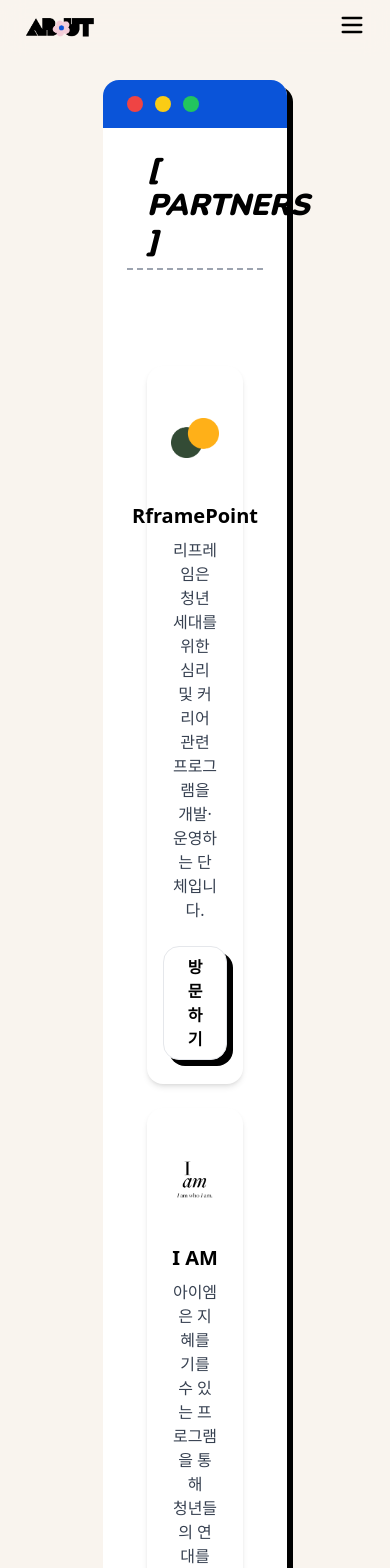
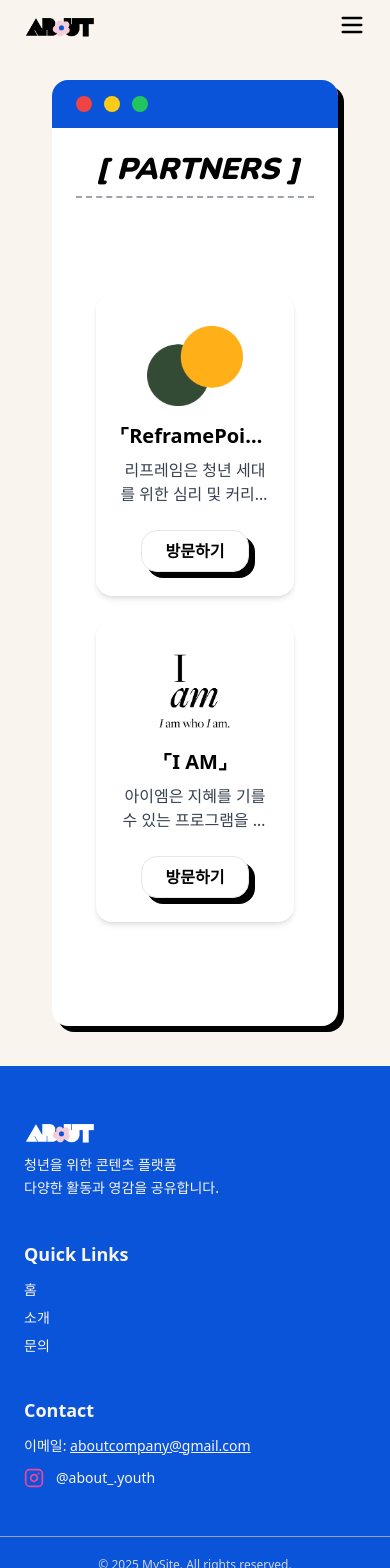
Before and after one commit to aboutkr/about, a React (Vite) app: page /partners in a window 390 px wide. Shown: the top 1568 px of the page. Built offline with nearby package versions, Linux system fonts and the light colour scheme; a web font is replaced by a local one.

Commit message:
반응형 수정

```diff
--- a/src/pages/About.tsx
+++ b/src/pages/About.tsx
@@ -1,9 +1,9 @@
 export default function About() {
   return (
     <>
-      <section className="pt-20 px-20 bg-Abeige w-full flex justify-center items-start py-10">
+      <section className="pt-20 px-4 sm:px-10 md:px-16 lg:px-20 bg-Abeige w-full flex justify-center items-start py-10">
         <div
-          className="w-4/5 bg-white rounded-[16px] relative flex flex-col"
+          className="w-full lg:w-4/5 bg-white rounded-[16px] relative flex flex-col"
           style={{
             boxShadow: '6px 6px 0 0 black',
           }}
@@ -26,11 +26,14 @@
               <div className="w-full max-w-5xl space-y-16">
                 {/* About Us 헤더 */}
                 <section className="space-y-4">
-                <div className="inline-flex items-center px-3 py-1 bg-Bpink text-black font-bold text-lg md:text-2xl gap-2">
+                  <div
+                    className="inline-flex items-center px-6 py-3 bg-Bpink text-black font-bold text-3xl sm:text-3xl md:text-4xl gap-5 min-w-[220px] min-h-[56px] rounded-md"
+                    style={{ justifyContent: 'flex-start' }}
+                  >
                     <img
                       src="/pinkflower.png"
                       alt="About Us Icon"
-                    className="w-8 h-8"
+                      className="w-14 h-14"
                     />
                     About Us
                   </div>
@@ -42,7 +45,7 @@
                 {/* 카드 섹션 */}
                 <section className="grid grid-cols-1 md:grid-cols-2 gap-6">
                   <div className="bg-white rounded-3xl shadow-lg p-6 md:p-8 transition hover:shadow-xl">
-                    <h2 className="text-xl md:text-xl font-bold text-black mb-2">
+                    <h2 className="text-xl md:text-xl font-semibold text-black mb-2">
                       ⌜ Our Vision ⌟
                     </h2>
                     <p className="text-gray-600 text-sm md:text-base leading-relaxed">
@@ -50,7 +53,7 @@
                     </p>
                   </div>
                   <div className="bg-white rounded-3xl shadow-lg p-6 md:p-8 transition hover:shadow-xl">
-                    <h2 className="text-xl md:text-xl font-bold text-black mb-2">
+                    <h2 className="text-xl md:text-xl font-semibold text-black mb-2">
                       ⌜ What We Do ⌟
                     </h2>
                     <p className="text-gray-600 text-sm md:text-base leading-relaxed">
@@ -61,15 +64,17 @@
 
                 {/* History 섹션 */}
                 <section className="space-y-8">
-                  <div className="inline-flex items-center px-3 py-1 bg-Bpink text-black font-bold text-lg md:text-2xl gap-2">
+                  <div
+                    className="inline-flex items-center px-6 py-3 bg-Bpink text-black font-bold text-3xl sm:text-3xl md:text-4xl gap-5 min-w-[220px] min-h-[56px] rounded-md"
+                    style={{ justifyContent: 'flex-start' }}
+                  >
                     <img
                       src="/orangeflower.png"
                       alt="About Us Icon"
-                    className="w-8 h-8"
+                      className="w-14 h-14"
                     />
                     History
                   </div>
-
                   {/* 연도별 타임라인 */}
                   <div className="space-y-10">
                     {[
--- a/src/pages/Contact.tsx
+++ b/src/pages/Contact.tsx
@@ -27,7 +27,7 @@
 
   return (
     <>
-      <section className="pt-20 px-20 bg-Abeige w-full flex justify-center items-start py-10">
+      <section className="pt-20 px-4 sm:px-10 md:px-16 lg:px-20 bg-Abeige w-full flex justify-center items-start py-10">
         <div
           className="w-4/5 bg-white rounded-[16px] relative flex flex-col"
           style={{
--- a/src/pages/Contents.tsx
+++ b/src/pages/Contents.tsx
@@ -1,7 +1,7 @@
 export default function Contents() {
   return (
     <>
-      <section className="pt-20 px-20 bg-Abeige w-full flex justify-center items-start py-10">
+      <section className="pt-20 px-4 sm:px-10 md:px-16 lg:px-20 bg-Abeige w-full flex justify-center items-start py-10">
         <div
           className="w-4/5 bg-white rounded-[16px] relative flex flex-col"
           style={{
--- a/src/pages/Home.tsx
+++ b/src/pages/Home.tsx
@@ -71,15 +71,15 @@
             {text.split('').map((char, i) => (
               <span
                 key={i}
-                className="inline-block opacity-0"
+                className={`inline-block opacity-0 animate-dropIn`}
                 style={{
-                  animation: 'dropIn 0.5s forwards',
                   animationDelay: `${i * 0.15}s`,
                   textShadow: '2px 2px 8px rgba(0, 0, 0, 0.3)',
                 }}
               >
                 {char}
               </span>
+
             ))}
           </h2>
 
@@ -119,7 +119,7 @@
       {/* Section 3 */}
 <section className="w-full min-h-[60vh] lg:min-h-screen bg-Apink relative overflow-hidden flex flex-col items-center justify-center px-4 py-12">
 
-  {/* ✅ 배경 스트립 (z-0 / absolute) */}
+  {/* 배경 스트립 (전체 너비 유지) */}
   <div className="absolute inset-0 z-0 flex">
     {Array.from({ length: 21 }).map((_, i) => (
       <div
@@ -129,35 +129,34 @@
     ))}
   </div>
 
-  {/* ✅ 중간 크기 (sm~lg)에서만 특수 레이아웃 */}
-  <div className="hidden sm:flex lg:hidden flex-col gap-6 mb-12 z-10 w-full max-w-5xl">
-    {/* 상단 중앙: 2번 */}
-    <div className="flex justify-center">
-      {renderCard(2)}
-    </div>
-    {/* 하단 좌우: 1번, 3번 */}
+  {/* 중간 크기 (sm~lg) 특수 레이아웃 */}
+  <div className="hidden sm:flex lg:hidden flex-col gap-6 mb-12 z-10 w-full max-w-5xl mx-auto">
+    <div className="flex justify-center">{renderCard(2)}</div>
     <div className="flex justify-center gap-6">
       {renderCard(1)}
       {renderCard(3)}
     </div>
   </div>
 
-  {/* ✅ 모바일 (sm 미만) */}
-  <div className="flex sm:hidden flex-col gap-6 mb-12 z-10">
+<div className="flex sm:hidden flex-col items-center gap-6 mb-12 z-10 w-full max-w-5xl mx-auto">
   {renderCard(1)}
   {renderCard(2)}
   {renderCard(3)}
 </div>
 
-  {/* ✅ 데스크탑 (lg 이상) */}
-  <div className="hidden lg:grid grid-cols-3 gap-6 mb-12 z-10 w-full max-w-5xl">
+  {/* 데스크탑 (lg 이상) - 배경 기둥 너비만큼 오른쪽 이동 */}
+  <div
+    className="hidden lg:grid grid-cols-3 gap-6 mb-12 z-10 w-full max-w-5xl mx-auto"
+    style={{ transform: 'translateX(calc((100% / 21) * 0.8))' }}
+  >
     {renderCard(1)}
     {renderCard(2)}
     {renderCard(3)}
   </div>
 
   {/* 버튼 */}
-  <Link to="/contents" className="z-10">
+  <div className="z-10 w-full max-w-5xl mx-auto flex justify-center">
+    <Link to="/contents">
       <button
         className="bg-white hover:bg-Aorange hover:text-white text-black font-semibold py-2 px-6 rounded-[16px] shadow-md transition duration-300"
         style={{ boxShadow: '6px 6px 0 0 black' }}
@@ -165,8 +164,10 @@
         more
       </button>
     </Link>
+  </div>
 
 </section>
+
 
 
     </main>
--- a/src/pages/Partners.tsx
+++ b/src/pages/Partners.tsx
@@ -1,7 +1,7 @@
 export default function Partners() {
   return(
     <>
-      <section className="pt-20 px-20 bg-Abeige w-full flex justify-center items-start py-10">
+      <section className="pt-20 px-4 sm:px-10 md:px-16 lg:px-20 bg-Abeige w-full flex justify-center items-start py-10">
         <div
           className="w-4/5 bg-white rounded-[16px] relative flex flex-col"
           style={{
@@ -24,41 +24,55 @@
             {/* 두 개 박스 감싸는 컨테이너 */}
 <div className="flex flex-col md:flex-row gap-6 py-20 px-5">
   {/* 첫 번째 박스 */}
-            <div className="flex-1 bg-white rounded-[16px] p-6 shadow-md flex flex-col items-center">
+  <div className="flex-1 bg-white rounded-[16px] p-6 shadow-md flex flex-col items-center gap-6">
+    <div className="flex flex-col items-center w-full gap-2">
       <img
         src="/reframe.png"
         alt="Partner 1 Logo"
-                className="w-24 h-24 object-contain mb-4"
+        className="w-24 h-24 object-contain"
       />
-              <h3 className="font-bold text-xl mb-2">RframePoint</h3>
-              <p className="text-gray-700 text-center">리프레임은 청년 세대를 위한 심리 및 커리어 관련 프로그램을 <br/> 개발·운영하는 단체입니다.</p>
-              <button
-                className="mt-6 bg-[#fff] hover:bg-Aorange hover:text-[#fff] text-[#000] border font-semibold py-2 px-6 rounded-[16px] shadow-md transition duration-300"
+      <h3 className="font-bold text-xl truncate w-full text-center">⌜ReframePoint⌟</h3>
+      <p className="text-gray-700 text-center text-ellipsis overflow-hidden line-clamp-2">
+        리프레임은 청년 세대를 위한 심리 및 커리어 관련 프로그램을 개발·운영하는 단체입니다.
+      </p>
+    </div>
+    <a
+      href="https://reframepoint.co.kr"
+      target="_blank"
+      rel="noopener noreferrer"
+      className="bg-[#fff] hover:bg-Aorange hover:text-[#fff] text-[#000] border font-semibold py-2 px-6 rounded-[16px] shadow-md transition duration-300 inline-block text-center"
       style={{
         boxShadow: '6px 6px 0 0 black',
       }}
     >
       방문하기
-              </button>
+    </a>
   </div>
 
   {/* 두 번째 박스 */}
-            <div className="flex-1 bg-white rounded-[16px] p-6 shadow-md flex flex-col items-center">
+  <div className="flex-1 bg-white rounded-[16px] p-6 shadow-md flex flex-col items-center gap-6">
+    <div className="flex flex-col items-center w-full gap-2">
       <img
         src="/iam.png"
         alt="Partner 2 Logo"
-                className="w-24 h-24 object-contain mb-4"
+        className="w-24 h-24 object-contain"
       />
-              <h3 className="font-bold text-xl mb-2">I AM</h3>
-              <p className="text-gray-700 text-center">아이엠은 지혜를 기를 수 있는 프로그램을 통해 <br/> 청년들의 연대를 꿈꾸는 비영리 단체입니다.</p>
-              <button
-                className="mt-6 bg-[#fff] hover:bg-Aorange hover:text-[#fff] text-[#000] border font-semibold py-2 px-6 rounded-[16px] shadow-md transition duration-300"
+      <h3 className="font-bold text-xl truncate w-full text-center">⌜I AM⌟</h3>
+      <p className="text-gray-700 text-center text-ellipsis overflow-hidden line-clamp-2">
+        아이엠은 지혜를 기를 수 있는 프로그램을 통해 청년들의 연대를 꿈꾸는 비영리 단체입니다.
+      </p>
+    </div>
+    <a
+      href="https://www.whoiam.or.kr"
+      target="_blank"
+      rel="noopener noreferrer"
+      className="bg-[#fff] hover:bg-Aorange hover:text-[#fff] text-[#000] border font-semibold py-2 px-6 rounded-[16px] shadow-md transition duration-300 inline-block text-center"
       style={{
         boxShadow: '6px 6px 0 0 black',
       }}
     >
       방문하기
-              </button>
+    </a>
   </div>
 </div>
 
```
Lines whose indentation alone changed are shown as unchanged.
